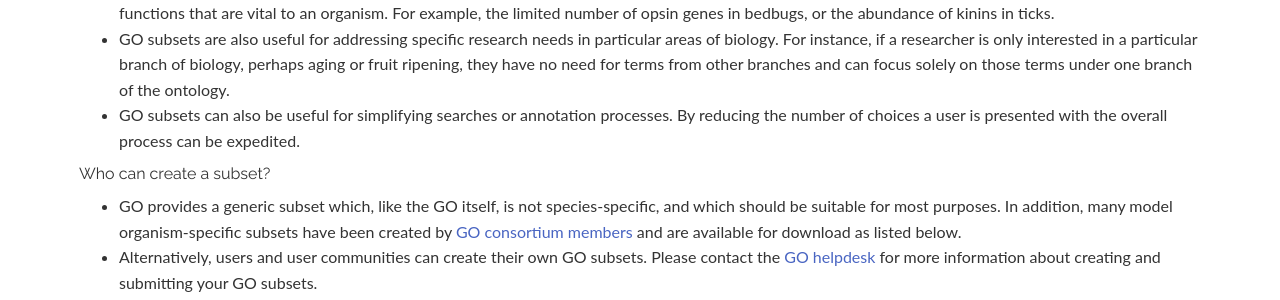
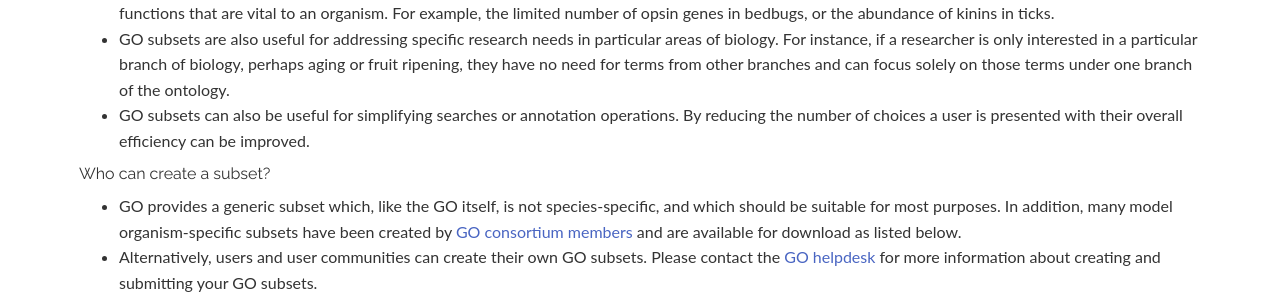
Before and after one commit to geneontology/geneontology.github.io, a Jekyll site: the page built from _docs/go-subset-guide.md, in a window 1280 px wide and 900 px high. Shown: the part 395-695 px from the top of the window. Built offline with Jekyll 4.4.1, drawn with Linux system fonts in a browser that asks for light colours; nearby versions of some CDN libraries.

Commit message:
Update go-subset-guide.md

```diff
--- a/_docs/go-subset-guide.md
+++ b/_docs/go-subset-guide.md
@@ -14,7 +14,7 @@ redirect_from: /page/go-subset-guide
 
 - GO subsets are particularly useful for providing an overview of the range of functions and processes found in a given clade or organism's genome. Given a coarse grained view of the ontology content without the detail of the specific fine-grained terms, these slims can offer an overall sense of the key biological functions that are vital to an organism. For example, the limited number of opsin genes in bedbugs, or the abundance of kinins in ticks.
 - GO subsets are also useful for addressing specific research needs in particular areas of biology. For instance, if a researcher is only interested in a particular branch of biology, perhaps aging or fruit ripening, they have no need for terms from other branches and can focus solely on those terms under one branch of the ontology.
-- GO subsets can also be useful for simplifying searches or annotation processes. By reducing the number of choices a user is presented with the overall process can be  expedited.
+- GO subsets can also be useful for simplifying searches or annotation operations. By reducing the number of choices a user is presented with their overall efficiency can be improved.
 
 ##### Who can create a subset?
 - GO provides a generic subset which, like the GO itself, is not species-specific, and which should be suitable for most purposes. In addition, many model organism-specific subsets have been created by [GO consortium members](/docs/go-consortium/) and are available for download as listed below.
```
